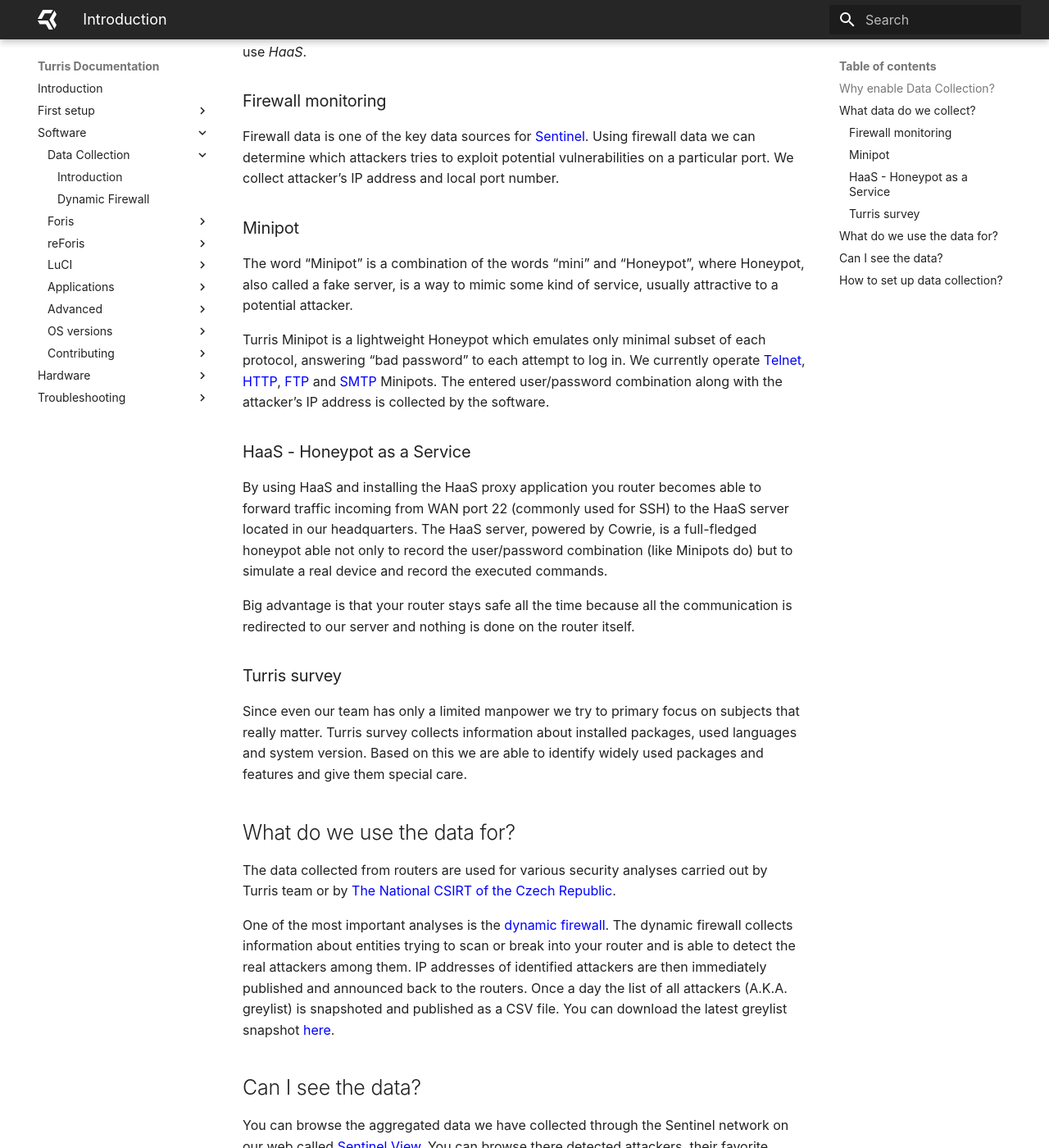
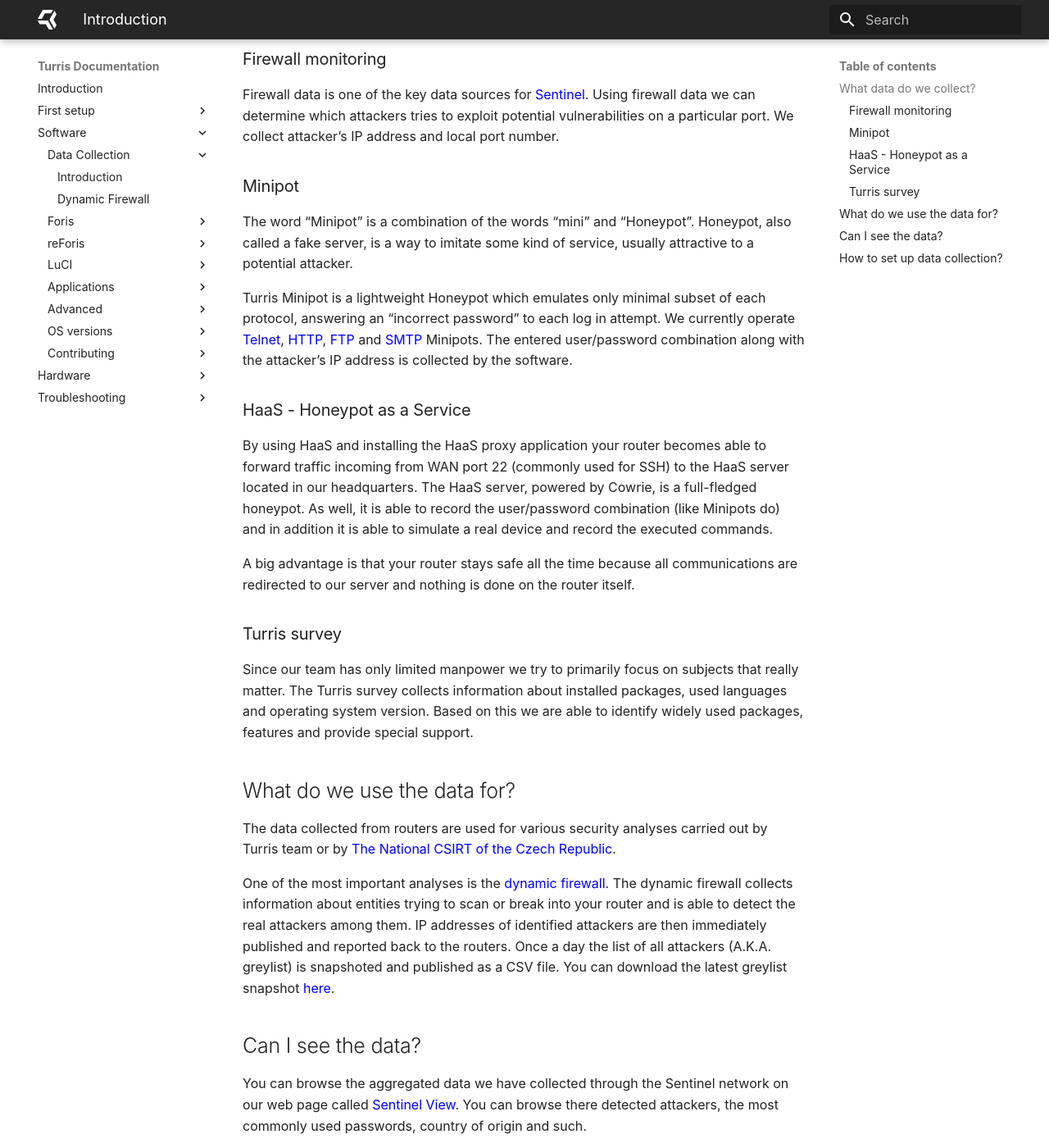
Before and after one commit to turris-cz/user-docs, an MkDocs documentation site: the page built from docs/basics/collect/collect.md, in a window 1280 px wide and 1400 px high, scrolled down 543 px. Shown: the whole window at 82% size. Built offline with MkDocs 1.6.1 and Material for MkDocs 9.7.7, drawn with Linux system fonts in a browser that asks for light colours; some of the changed text lies outside the part shown.

Commit message:
sentinel: Fix language

```diff
--- a/docs/basics/collect/collect.md
+++ b/docs/basics/collect/collect.md
@@ -1,6 +1,4 @@
 # Data Collection
-
-## Why enable Data Collection?
 
 One of the initial motives that led to the development of the Turris router was
 to set up a secure home router that is capable of responding to current threats
@@ -8,15 +6,15 @@
 attacker and distinguish it from the usual traffic.
 
 The data collection system [Sentinel](../apps/sentinel.md) is a key source of
-such a data. We use this data to build
+such data. We use this data to build
 and distribute a [dynamic firewall](dynfw/collect-dynfw.md) which afterwards
-helps to keep your router secure.
-Enabling data collection thus helps to protect your own router (and home) as well
-as to protect the rest of the world.
+helps keep your router secure.
+As a result, enabling data collection helps to protect your own router (and home)
+as well as to protect the rest of the world.
 
 ## What data do we collect?
 
-There are multiple source of data we collect. Depending on the source used, the
+There are multiple sources of data we collect. Depending on the source used, the
 type of data varies. On you router you can notably enable *Firewall monitoring*,
 deploy *Minipots* or use *HaaS*.
 
@@ -29,13 +27,13 @@
 
 ### Minipot
 
-The word "Minipot" is a combination of the words "mini" and "Honeypot", where
-Honeypot, also called a fake server, is a way to mimic some kind of service,
+The word "Minipot" is a combination of the words "mini" and "Honeypot".
+Honeypot, also called a fake server, is a way to imitate some kind of service,
 usually attractive to a potential attacker.
 
 Turris Minipot is a lightweight Honeypot which emulates only minimal subset of
-each protocol, answering "bad password" to each attempt to log in. We currently
-operate [Telnet](https://en.wikipedia.org/wiki/Telnet),
+each protocol, answering an "incorrect password" to each log in attempt. We
+currently operate [Telnet](https://en.wikipedia.org/wiki/Telnet),
 [HTTP](https://en.wikipedia.org/wiki/Hypertext_Transfer_Protocol),
 [FTP](https://en.wikipedia.org/wiki/File_Transfer_Protocol) and
 [SMTP](https://en.wikipedia.org/wiki/Simple_Mail_Transfer_Protocol)
@@ -44,23 +42,24 @@
 
 ### HaaS - Honeypot as a Service
 
-By using HaaS and installing the HaaS proxy application you router becomes able
+By using HaaS and installing the HaaS proxy application your router becomes able
 to forward traffic incoming from WAN port 22 (commonly used for SSH) to the HaaS
 server located in our headquarters. The HaaS server, powered by Cowrie, is a
-full-fledged honeypot able not only to record the user/password combination
-(like Minipots do) but to simulate a real device and record the executed
-commands.
+full-fledged honeypot. As well, it is able to record the user/password combination
+(like Minipots do) and in addition it is able to simulate a real device and
+record the executed commands.
 
-Big advantage is that your router stays safe all the time because all the
-communication is redirected to our server and nothing is done on the router
+A big advantage is that your router stays safe all the time because all
+communications are redirected to our server and nothing is done on the router
 itself.
 
 ### Turris survey
 
-Since even our team has only a limited manpower we try to primary focus
-on subjects that really matter. Turris survey collects information about
-installed packages, used languages and system version. Based on this we are
-able to identify widely used packages and features and give them special care.
+Since our team has only limited manpower we try to primarily focus
+on subjects that really matter. The Turris survey collects information about
+installed packages, used languages and operating system version. Based on this
+we are able to identify widely used packages, features and provide special
+support.
 
 ## What do we use the data for?
 
@@ -72,7 +71,7 @@
 [dynamic firewall](dynfw/collect-dynfw.md). The dynamic firewall
 collects information about entities trying to scan or break into your router and
 is able to detect the real attackers among them. IP addresses of identified
-attackers are then immediately published and announced back to the routers.
+attackers are then immediately published and reported back to the routers.
 Once a day the list of all attackers (A.K.A. greylist) is snapshoted and
 published as a CSV file. You can download the latest greylist snapshot
 [here](https://view.sentinel.turris.cz/greylist-data/).
@@ -80,9 +79,9 @@
 ## Can I see the data?
 
 You can browse the aggregated data we have collected through the Sentinel
-network on our web called [Sentinel View](https://view.sentinel.turris.cz/).
-You can browse there detected attackers, their favorite passwords, country of
-origin and such.
+network on our web page called [Sentinel View](https://view.sentinel.turris.cz/).
+You can browse there detected attackers, the most commonly used passwords,
+country of origin and such.
 
 ![Sentinel View](sview.png)
 
```
Also changed, not shown: other parts of docs/basics/collect/collect.md (+4 -2 lines).
